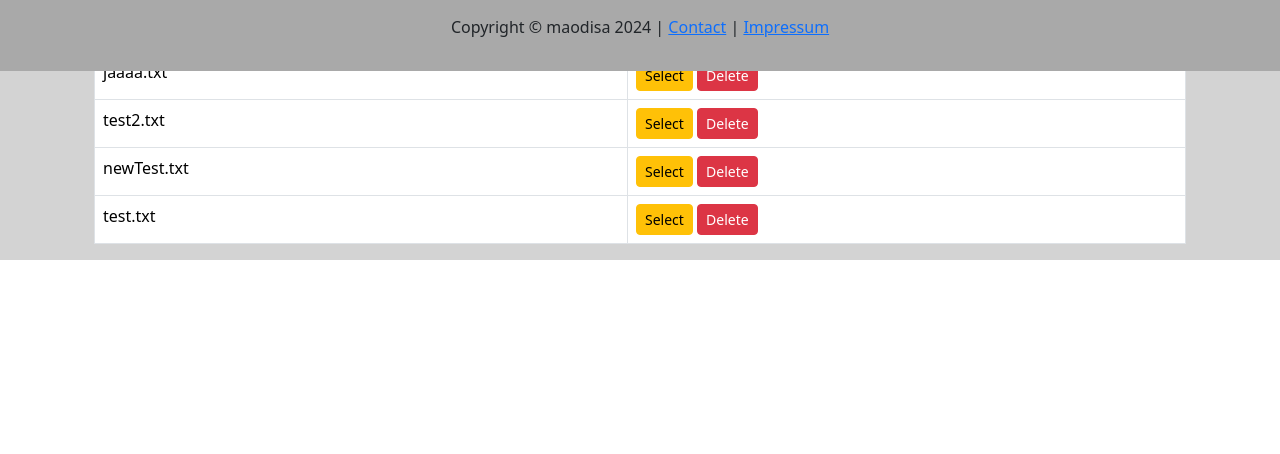
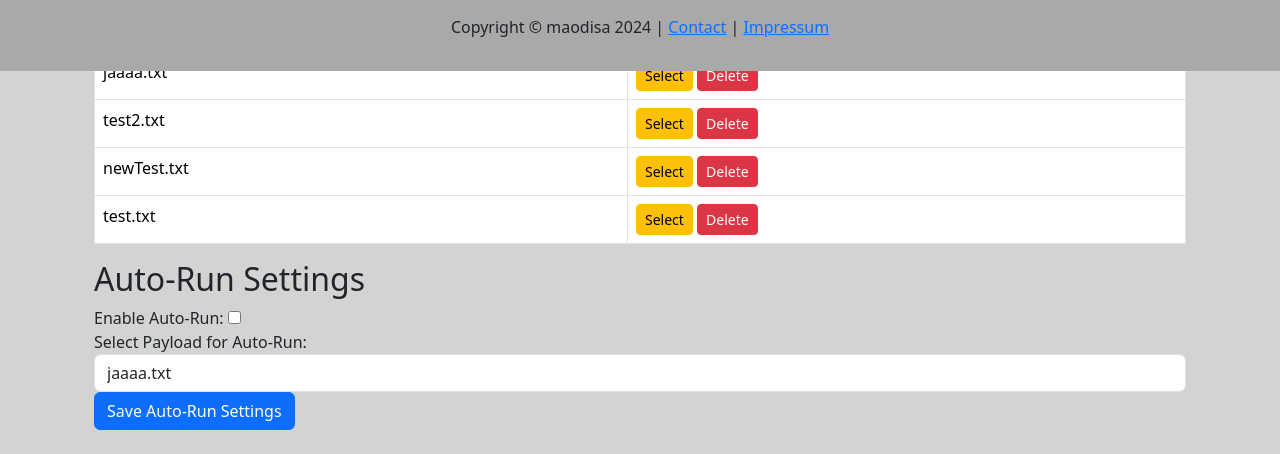
Before and after one commit to maodisa/pwnServer, a Flask app: page /badUSB/ in a window 1280 px wide. Shown: the part 729-1183 px from the top of the page. Before the commit the page ends 989 px from the top, so only its background shows below. Run offline with Flask 3, Linux system fonts and the light colour scheme.

Commit message:
add auto-run

```diff
--- a/app/admin/blueprints/badUSB/routes.py
+++ b/app/admin/blueprints/badUSB/routes.py
@@ -6,6 +6,7 @@ badUSB = Blueprint('badUSB', __name__, template_folder='templates')
 
 # Speicherort für die Payloads
 payload_dir = "app/admin/static/payloads/duckyScript"
+config_file_path = "app/admin/static/config/auto_run_config.txt"
 
 
 # Funktion zur Ausführung der Duckyscript-Payload
@@ -23,7 +24,14 @@ def index():
     # Liste der gespeicherten Payloads laden
     payload_files = os.listdir(payload_dir)
     payloads = [f for f in payload_files if f.endswith('.txt')]
-    return render_template('badUSB/index.html', payloads=payloads)
+
+    # Auto-Run-Konfiguration laden
+    auto_run_config = load_auto_run_config()
+
+    return render_template('badUSB/index.html',
+                           payloads=payloads,
+                           auto_run_enabled=auto_run_config['enabled'],
+                           auto_run_payload=auto_run_config['payload_name'])
 
 
 # Route zum Hochladen und Speichern von Payloads
@@ -118,3 +126,71 @@ def execute_selected_payload():
         flash(f'Error executing payload: {str(e)}', 'danger')
 
     return redirect(url_for('badUSB.index'))
+
+
+# Funktion zum Laden der Auto-Run-Konfiguration
+def load_auto_run_config():
+    config = {'enabled': False, 'payload_name': ''}
+    if os.path.exists(config_file_path):
+        with open(config_file_path, 'r') as file:
+            lines = file.readlines()
+            config['enabled'] = lines[0].split('=')[1].strip() == 'True'
+            config['payload_name'] = lines[1].split('=')[1].strip()
+    return config
+
+
+# Funktion zum Speichern der Auto-Run-Konfiguration
+def save_auto_run_config(enabled, payload_name):
+    with open(config_file_path, 'w') as file:
+        file.write(f"enabled={enabled}\n")
+        file.write(f"payload_name={payload_name}\n")
+
+
+@badUSB.route('/')
+def index():
+    # Liste der gespeicherten Payloads laden
+    payload_files = os.listdir(payload_dir)
+    payloads = [f for f in payload_files if f.endswith('.txt')]
+
+    # Auto-Run-Konfiguration laden
+    auto_run_config = load_auto_run_config()
+
+    return render_template('badUSB/index.html',
+                           payloads=payloads,
+                           auto_run_enabled=auto_run_config['enabled'],
+                           auto_run_payload=auto_run_config['payload_name'])
+
+
+# Route zum Aktualisieren der Auto-Run-Einstellungen
+@badUSB.route('/update_auto_run', methods=['POST'])
+def update_auto_run():
+    # Lesen der Formulardaten
+    auto_run_enabled = request.form.get('auto_run_enabled') == 'on'
+    auto_run_payload = request.form.get('auto_run_payload')
+
+    # Speichern der Konfiguration
+    save_auto_run_config(auto_run_enabled, auto_run_payload)
+
+    flash('Auto-Run settings updated!', 'success')
+    return redirect(url_for('badUSB.index'))
+
+
+# Funktion zum Ausführen des Auto-Run-Payloads beim Start
+def auto_run_if_enabled():
+    config = load_auto_run_config()
+    if config['enabled'] and config['payload_name']:
+        payload_path = os.path.join(payload_dir, config['payload_name'])
+        run_duckyscript(payload_path, layout='US')  # Hier kannst du das Standard-Layout anpassen
+
+
+@badUSB.route('/update_auto_run', methods=['POST'])
+def update_auto_run():
+    # Lesen der Formulardaten
+    auto_run_enabled = request.form.get('auto_run_enabled') == 'on'
+    auto_run_payload = request.form.get('auto_run_payload')
+
+    # Speichern der Konfiguration
+    save_auto_run_config(auto_run_enabled, auto_run_payload)
+
+    flash('Auto-Run settings updated!', 'success')
+    return redirect(url_for('badUSB.index'))
--- a/app/admin/blueprints/badUSB/templates/badUSB/index.html
+++ b/app/admin/blueprints/badUSB/templates/badUSB/index.html
@@ -7,7 +7,7 @@
 
     <!-- Script to hide flash messages after 5 seconds -->
     <script>
-        setTimeout(function() {
+        setTimeout(function () {
             let flashMessages = document.getElementById('flash-messages');
             if (flashMessages) {
                 flashMessages.style.display = 'none';
@@ -28,7 +28,8 @@
                         {% for category, message in messages %}
                             <div class="alert alert-{{ category }} alert-dismissible fade show" role="alert">
                                 {{ message }}
-                                <button type="button" class="btn-close" data-bs-dismiss="alert" aria-label="Close"></button>
+                                <button type="button" class="btn-close" data-bs-dismiss="alert"
+                                        aria-label="Close"></button>
                             </div>
                         {% endfor %}
                     </div>
@@ -39,7 +40,9 @@
         <h2 class="mt-4">{% if edit_mode %}Edit{% else %}Upload a New{% endif %} Payload</h2>
 
         <!-- Eingabeform für Ducky Script Payload -->
-        <form action="{% if edit_mode %}{{ url_for('badUSB.update_payload', filename=edit_payload_name) }}{% else %}{{ url_for('badUSB.upload_payload') }}{% endif %}"
+        <form action="
+
+                {% if edit_mode %}{{ url_for('badUSB.update_payload', filename=edit_payload_name) }}{% else %}{{ url_for('badUSB.upload_payload') }}{% endif %}"
               method="post" id="payload-form" class="mb-4">
             <div class="form-group">
                 <input type="text" name="name" class="form-control"
@@ -60,13 +63,17 @@
                     <!-- Add more options as needed -->
                 </select>
             </div>
-            <button type="submit" class="btn btn-primary">{% if edit_mode %}Save Changes{% else %}Save Payload{% endif %}</button>
-            <button type="submit" formaction="{{url_for('badUSB.execute_selected_payload')}}" formmethod="post" class="btn btn-success">Execute</button>
+            <button type="submit" class="btn btn-primary">{% if edit_mode %}Save Changes{% else %}Save
+                Payload{% endif %}</button>
+            <button type="submit" formaction="{{ url_for('badUSB.execute_selected_payload') }}" formmethod="post"
+                    class="btn btn-success">Execute
+            </button>
         </form>
 
         <!-- Suche und Anzeige gespeicherter Payloads -->
         <h2>Saved Payloads</h2>
-        <input type="text" id="searchInput" onkeyup="searchPayload()" placeholder="Search for payloads..." class="form-control mb-3">
+        <input type="text" id="searchInput" onkeyup="searchPayload()" placeholder="Search for payloads..."
+               class="form-control mb-3">
 
         <table class="table table-bordered">
             <thead class="thead-light">
@@ -80,10 +87,12 @@
                 <tr>
                     <td>{{ payload }}</td>
                     <td>
-                        <form action="{{ url_for('badUSB.edit_payload', filename=payload) }}" method="get" style="display:inline;">
+                        <form action="{{ url_for('badUSB.edit_payload', filename=payload) }}" method="get"
+                              style="display:inline;">
                             <button type="submit" class="btn btn-warning btn-sm">Select</button>
                         </form>
-                        <form action="{{ url_for('badUSB.delete_payload', filename=payload) }}" method="post" style="display:inline;" onsubmit="return confirmDelete('{{ payload }}')">
+                        <form action="{{ url_for('badUSB.delete_payload', filename=payload) }}" method="post"
+                              style="display:inline;" onsubmit="return confirmDelete('{{ payload }}')">
                             <button type="submit" class="btn btn-danger btn-sm">Delete</button>
                         </form>
                     </td>
@@ -91,5 +100,23 @@
             {% endfor %}
             </tbody>
         </table>
+        <h2>Auto-Run Settings</h2>
+        <form action="{{ url_for('badUSB.update_auto_run') }}" method="post" class="mb-4">
+            <div class="form-group">
+                <label for="auto_run_enabled">Enable Auto-Run:</label>
+                <input type="checkbox" name="auto_run_enabled" id="auto_run_enabled"
+                       {% if auto_run_enabled %}checked{% endif %}>
+            </div>
+            <div class="form-group">
+                <label for="auto_run_payload">Select Payload for Auto-Run:</label>
+                <select name="auto_run_payload" id="auto_run_payload" class="form-control">
+                    {% for payload in payloads %}
+                        <option value="{{ payload }}"
+                                {% if payload == auto_run_payload %}selected{% endif %}>{{ payload }}</option>
+                    {% endfor %}
+                </select>
+            </div>
+            <button type="submit" class="btn btn-primary">Save Auto-Run Settings</button>
+        </form>
     </div>
 {% endblock %}
--- a/app/admin/blueprints/terminal/templates/terminal/index.html
+++ b/app/admin/blueprints/terminal/templates/terminal/index.html
@@ -8,6 +8,7 @@
     </div>
 
     <!-- Input for sending commands -->
+    <label for="command-input">Enter Command:</label>
     <input type="text" id="command-input" placeholder="Enter command" style="width: 80%;" />
     <button onclick="sendCommand()">Send</button>
 
--- /dev/null
+++ b/app/admin/static/config/auto_run_config.txt
@@ -0,0 +1,2 @@
+enabled=False
+payload_name=
```
